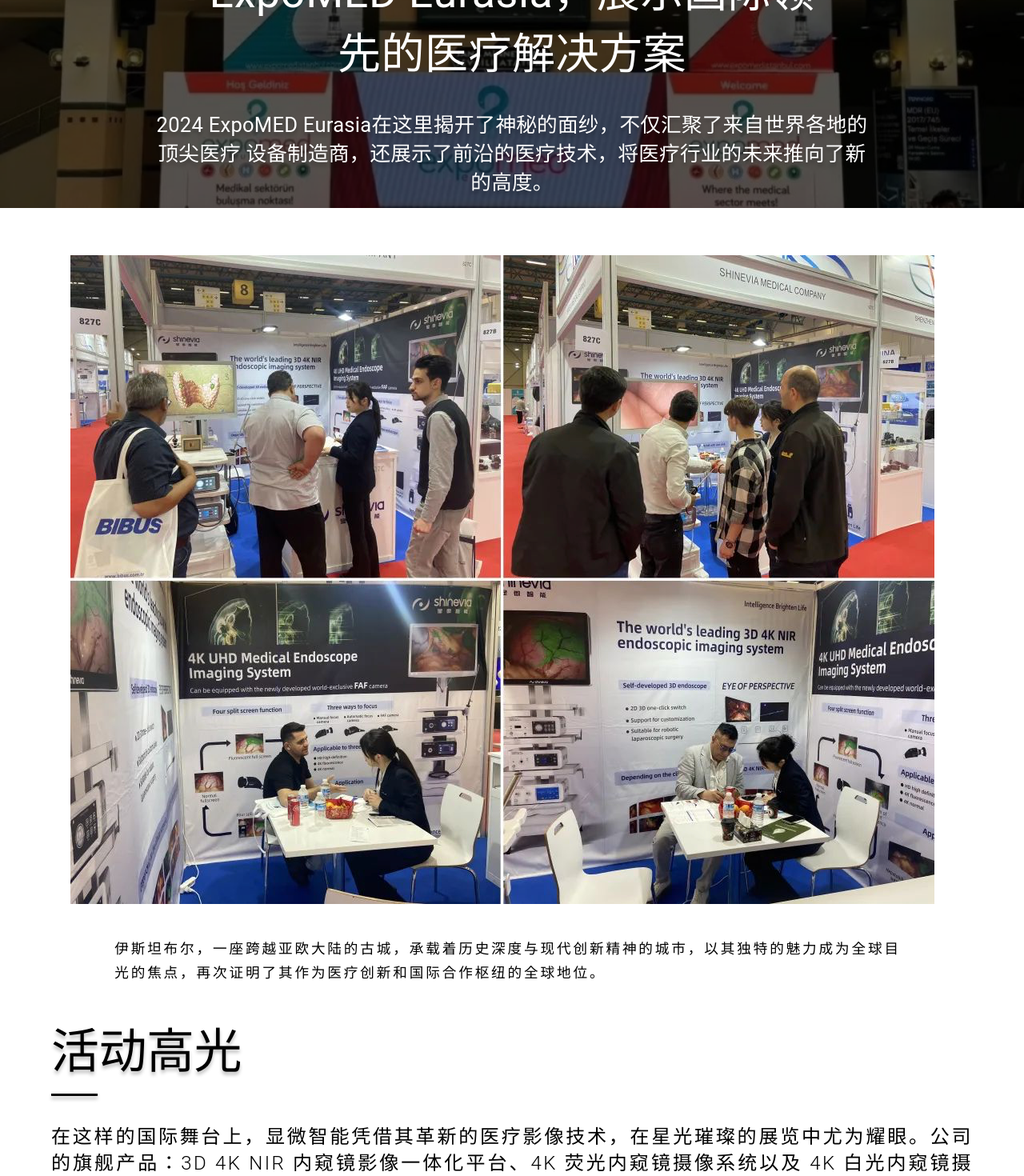
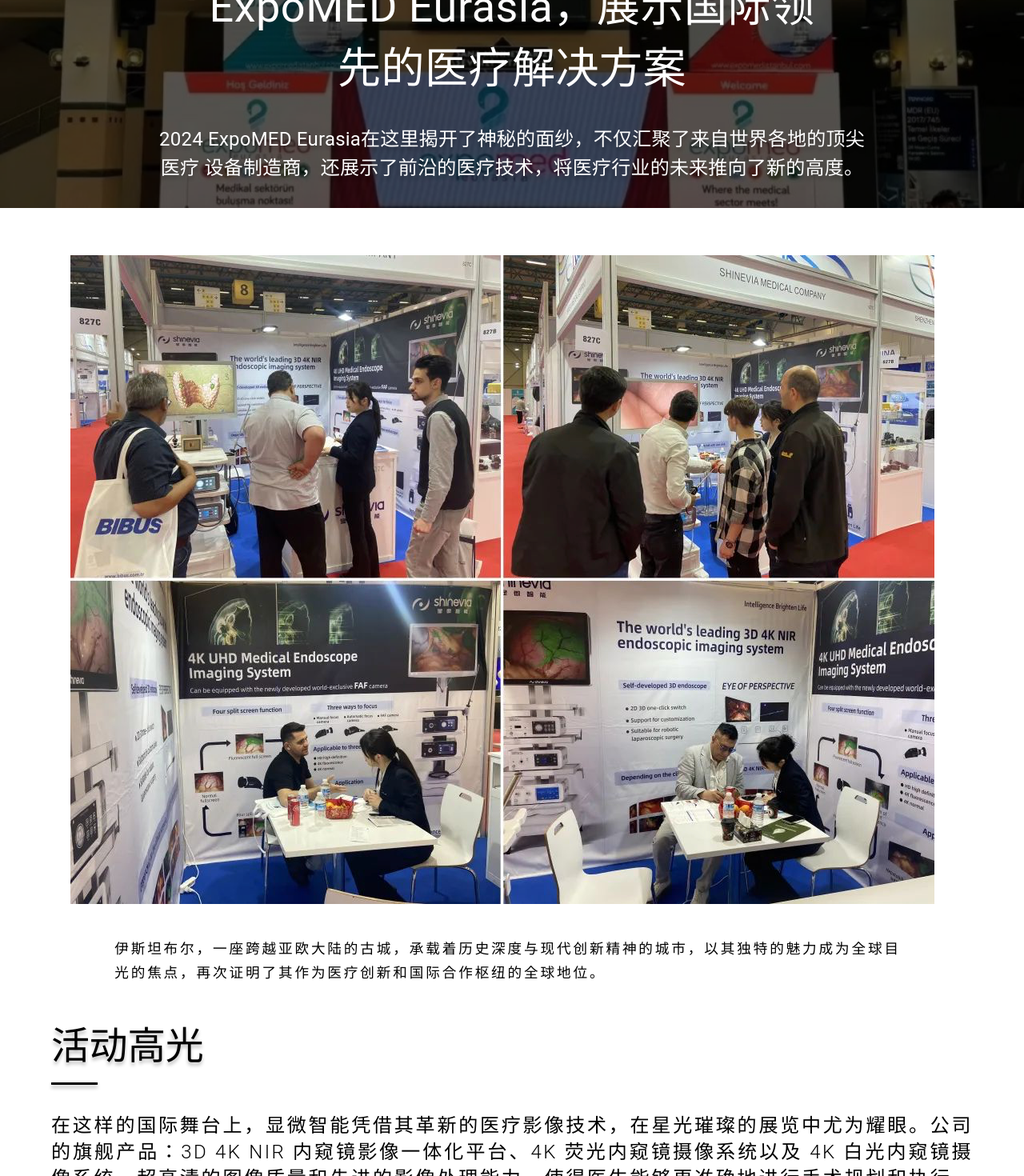
Before and after one commit to jiezhongXiaoShawn/Shinevia, a React (Create React App) app: page /article/1 in a window 1280 px wide. Shown: the part 320-1790 px from the top of the page at 80% size. Built offline with nearby package versions, Linux system fonts and the light colour scheme.

Commit message:
update fontsize

```diff
--- a/src/component/articleComponent/ActivityTop.js
+++ b/src/component/articleComponent/ActivityTop.js
@@ -35,7 +35,7 @@
           {title}
         </Typography>
         <Typography
-          fontSize={"1.6rem"}
+          fontSize={"24px"}
           lineHeight={"36px"}
           sx={{ textShadow: "0px 4px 4px #00000040" }}
           width={"70%"}
--- a/src/component/articleComponent/MarkdownRenderer.js
+++ b/src/component/articleComponent/MarkdownRenderer.js
@@ -29,7 +29,7 @@
           textAlign={"left"}
           fontWeight={"300"}
           sx={{ textShadow: "0px 4px 4px #00000040" }}
-
+          fontSize={"48px"}
           //   #className="custom-heading custom-heading-1"
         >
           {children}
@@ -62,7 +62,7 @@
           sx={{
             // textShadow: "0px 4px 4px #00000040",
             color: "black",
-            fontSize: "1.5rem",
+            fontSize: "24px",
             fontWeight: "350",
             textAlign: "justify",
             letterSpacing: "0.1em",
```
Also changed, not shown: public/md/2/2.md (+0 -2 lines), 1 other file (tests, documents, lock files or other folders).
